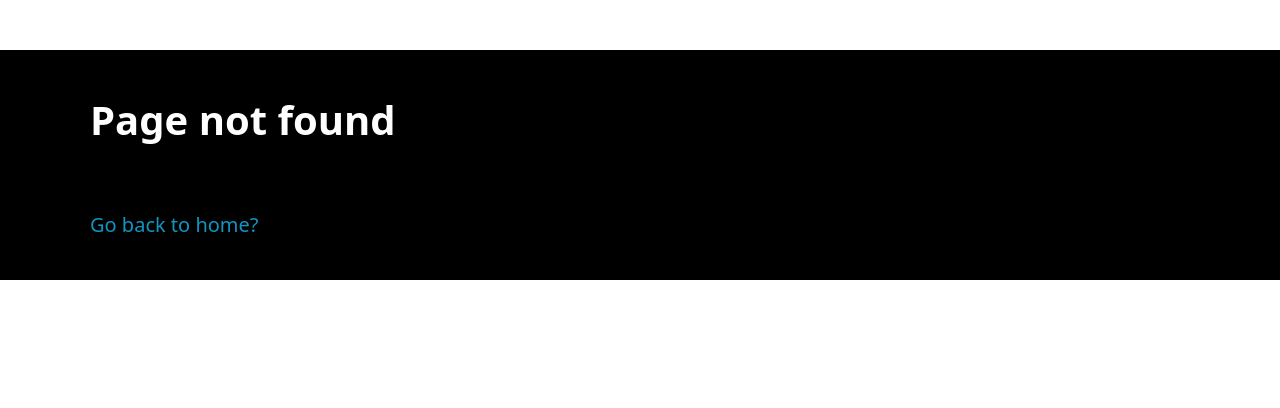
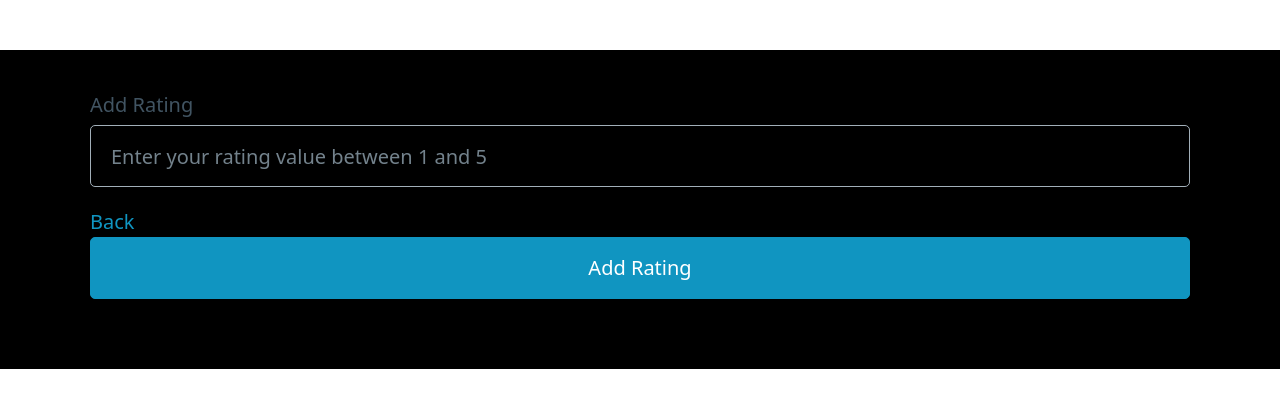
Before and after one commit to priyavarshini-mediwave/movie-api-frontend, a React (Vite) app in the folder app/: page /AddRating in a window 1280 px wide. Before the commit this address had no page. Shown: the top 408 px of the page. Built offline with nearby package versions, Linux system fonts and the light colour scheme.

Commit message:
EOD commi

```diff
--- a/app/src/App.css
+++ b/app/src/App.css
@@ -200,22 +200,24 @@ body {
   width: 130px;
   height: 60px;
 }
-
+.pagination {
+  background-color: #ffffff;
+}
 @media (min-width: 768px) {
-  .cardsGrid {
+  .showMovies {
     grid-template-columns: 1fr 1fr;
     gap: 30px;
   }
 }
 @media (min-width: 1280px) {
-  .cardsGrid {
+  .showMovies {
     grid-template-columns: 1fr 1fr 1fr;
     gap: 50px;
   }
 }
 @media (min-width: 1920px) {
-  .cardsGrid {
-    grid-template-columns: 1fr 1fr 1fr 1fr;
+  .showMovies {
+    grid-template-columns: 1fr 1fr 1fr;
     gap: 50px;
   }
 }
--- a/app/src/App.tsx
+++ b/app/src/App.tsx
@@ -7,7 +7,7 @@ import Home from "./pages/Home";
 const AddUserForm = lazy(() => import("./pages/AddUserForm"));
 const NotFoundPage = lazy(() => import("./pages/NotFoundPage"));
 const LoginForm = lazy(() => import("./pages/LoginForm"));
-import { useNavigate } from "react-router-dom";
+const AddRating = lazy(() => import("./pages/AddRating"));
 import ProtectedRoute from "./services/ProtectedRoute";
 import EditUserForm from "./pages/EditUserForm";
 import AddMovie from "./pages/AddMovie";
@@ -58,6 +58,7 @@ function App() {
               element={<EditUserForm userToUpdate={data} />}
             ></Route>
             <Route path="addMovie" element={<AddMovie />}></Route>
+            <Route path="/AddRating" element={<AddRating />} />
             <Route path="*" element={<NotFoundPage />} />
           </Routes>
         </BrowserRouter>
--- a/app/src/components/MovieCard.tsx
+++ b/app/src/components/MovieCard.tsx
@@ -1,6 +1,8 @@
 import { Link } from "react-router-dom";
 import { IMovietoshow } from "../Interfaces/interfaces";
 
+import Rating from "@mui/material/Rating";
+import { useState } from "react";
 interface IMovieCard {
   movie: IMovietoshow;
 }
@@ -8,16 +10,29 @@ interface IMovieCard {
 const MovieCard: React.FC<IMovieCard> = ({ movie }) => {
   console.log("movie", movie);
   let overall_rating = movie.rating;
-  let overall_rating_new = overall_rating.toFixed(2);
-
+  // let overall_rating_new = overall_rating.toFixed(2);
+  // const [ratingValue, setRatingValue] = useState({
+  //   rating_value: 0,
+  // });
+  const [ratingValue, setRatingValue] = useState(0);
+  console.log("your newValue is " + ratingValue);
   return (
     <>
       <h3>{movie.movie_name}</h3>
       <p className="movie_desc"> {movie.movie_desc}</p>
       <p className="release_year">Released In: {movie.release_year}</p>
-      <p className="rating">
+      {/* <p className="rating">
         Rating:<span>{overall_rating_new}</span>
-      </p>
+      </p> */}
+
+      <Rating
+        name="simple-controlled"
+        value={overall_rating}
+        // onChange={(event, newValue) => {
+        //   setRatingValue(newValue);
+        //   console.log("your newValue is " + newValue, ratingValue);
+        // }}
+      />
       <div className="grid movieCardBtns">
         <Link to="/viewOneMovie" role="button">
           View full details
@@ -29,6 +44,13 @@ const MovieCard: React.FC<IMovieCard> = ({ movie }) => {
       <Link to="/AddRating" role="button" className="AddRatingBtn">
         Add Rating
       </Link>
+      <Rating
+        name="simple-controlled"
+        value={ratingValue}
+        onChange={(e, newValue) => {
+          setRatingValue(newValue || 0);
+        }}
+      />
     </>
   );
 };
--- /dev/null
+++ b/app/src/pages/AddRating.tsx
@@ -0,0 +1,22 @@
+import { Link } from "react-router-dom";
+
+const AddRating = () => {
+  return (
+    <>
+      <form>
+        <label htmlFor="rating_value">Add Rating</label>
+        <input
+          type="number"
+          name="rating_value"
+          id="rating_value"
+          placeholder="Enter your rating value between 1 and 5"
+          min={1}
+          max={5}
+        ></input>
+        <Link to="/">Back</Link>
+        <button type="submit">Add Rating</button>
+      </form>
+    </>
+  );
+};
+export default AddRating;
--- a/app/src/pages/Home.tsx
+++ b/app/src/pages/Home.tsx
@@ -1,7 +1,8 @@
 import { Link, useNavigate } from "react-router-dom";
 import Layout from "../components/Layout";
 import { useState, useEffect } from "react";
-
+import Pagination from "@mui/material/Pagination";
+import Stack from "@mui/material/Stack";
 //interfaces
 import { IMovietoshow, IShowError, IaddUser } from "../Interfaces/interfaces";
 
@@ -14,10 +15,12 @@ import MovieCard from "../components/MovieCard";
 import UserModal from "./UserModal";
 import logo from "../assets/placeholder.jpg";
 import Modal from "../components/Modal";
+
 // Home Component starts here
 interface IHome {
   onEditAddfromHome: (u: IaddUser) => void;
 }
+
 const Home: React.FC<IHome> = ({ onEditAddfromHome }) => {
   const navigate = useNavigate();
   //To Show Movies
@@ -52,7 +55,7 @@ const Home: React.FC<IHome> = ({ onEditAddfromHome }) => {
   };
 
   //ToEdit User
-  const [showEdit, setshowEdit] = useState(false);
+  // const [showEdit, setshowEdit] = useState(false);
   const [userData, setUserData] = useState<any>();
 
   function onAddtoHome(data: IaddUser) {
@@ -66,6 +69,15 @@ const Home: React.FC<IHome> = ({ onEditAddfromHome }) => {
   }, [userData]);
   // console.log("showEdit", showEdit);
   // showEdit ? navigate("/editUser") : navigate("/");
+
+  const [currentPage, setCurrentPage] = useState(1);
+  // const [totalPages, setTotalPages] = useState(1);
+  const totalPages = 5;
+  const itemsPerPage = 3;
+  const handlePageChange = (e: React.ChangeEvent<unknown>, page: number) => {
+    setCurrentPage(page);
+  };
+
   //Api Calls
   useEffect(() => {
     async function getMoviesFromAPI() {
@@ -91,7 +103,7 @@ const Home: React.FC<IHome> = ({ onEditAddfromHome }) => {
       }
     }
     getMoviesFromAPI();
-  }, []);
+  }, [currentPage, itemsPerPage]);
 
   async function handleUserModal() {
     try {
@@ -126,7 +138,7 @@ const Home: React.FC<IHome> = ({ onEditAddfromHome }) => {
   };
   const logout = () => {
     localStorage.clear();
-    navigate("/");
+    navigate("/login");
   };
   return (
     <>
@@ -168,6 +180,16 @@ const Home: React.FC<IHome> = ({ onEditAddfromHome }) => {
               <span></span>
               <p>Token Expired?</p>
             </div>
+            <Stack spacing={2}>
+              <Pagination
+                className="pagination"
+                count={totalPages}
+                page={currentPage}
+                onChange={handlePageChange}
+                variant="outlined"
+                shape="rounded"
+              />
+            </Stack>
           </article>
         )}
       </Layout>
@@ -183,8 +205,6 @@ const Home: React.FC<IHome> = ({ onEditAddfromHome }) => {
         />
       )}
       {showModal && <Modal errorMsg={showModalMsg} closeModal={toggleModal} />}
-      {/* {userData && <UserForm type="edit" userToUpdate={userData} />} */}
-      {/* {userData && <EditUserForm userToUpdate={userData} />} */}
     </>
   );
 };
```
Also changed, not shown: 2 other files (tests, documents, lock files or other folders).
